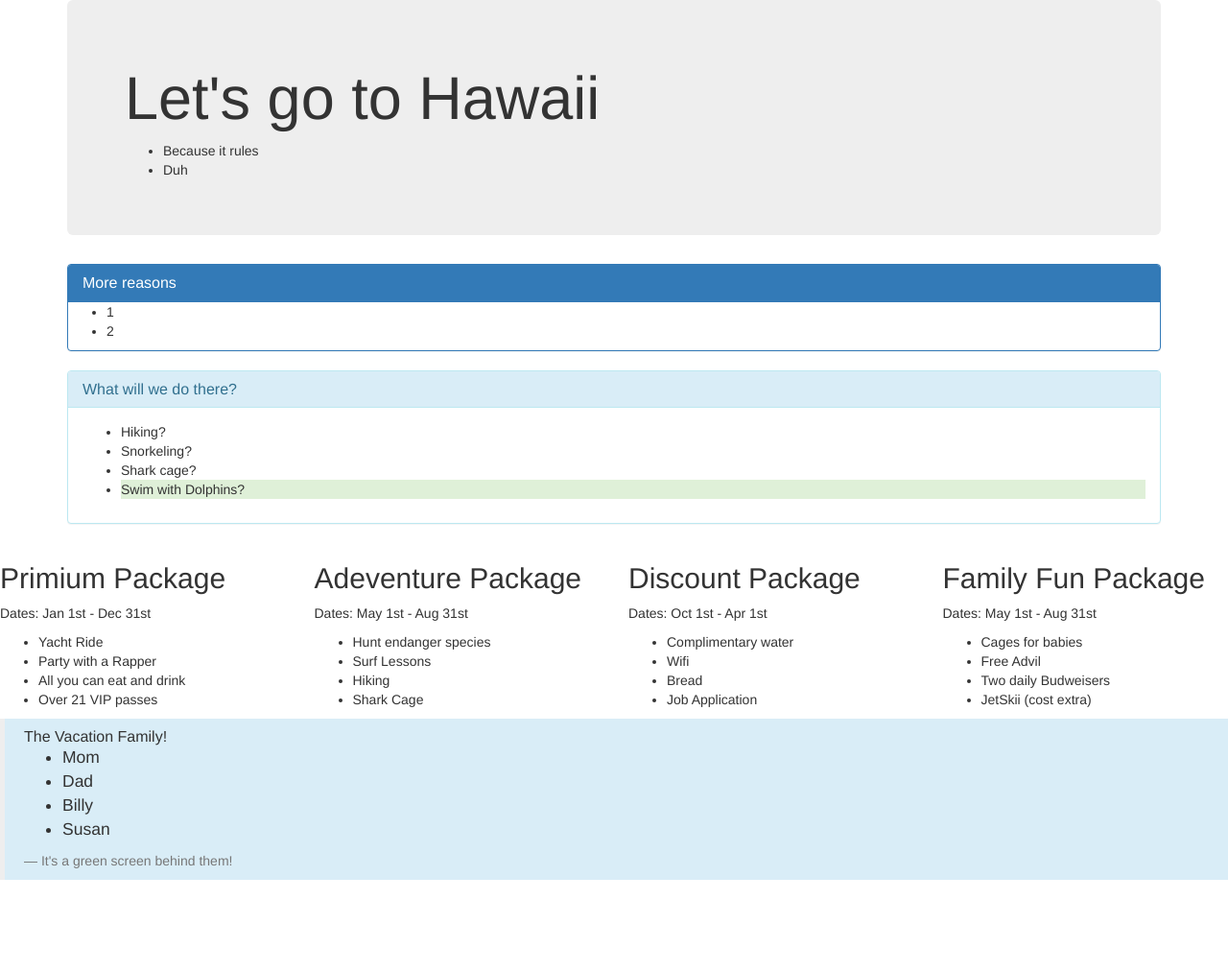
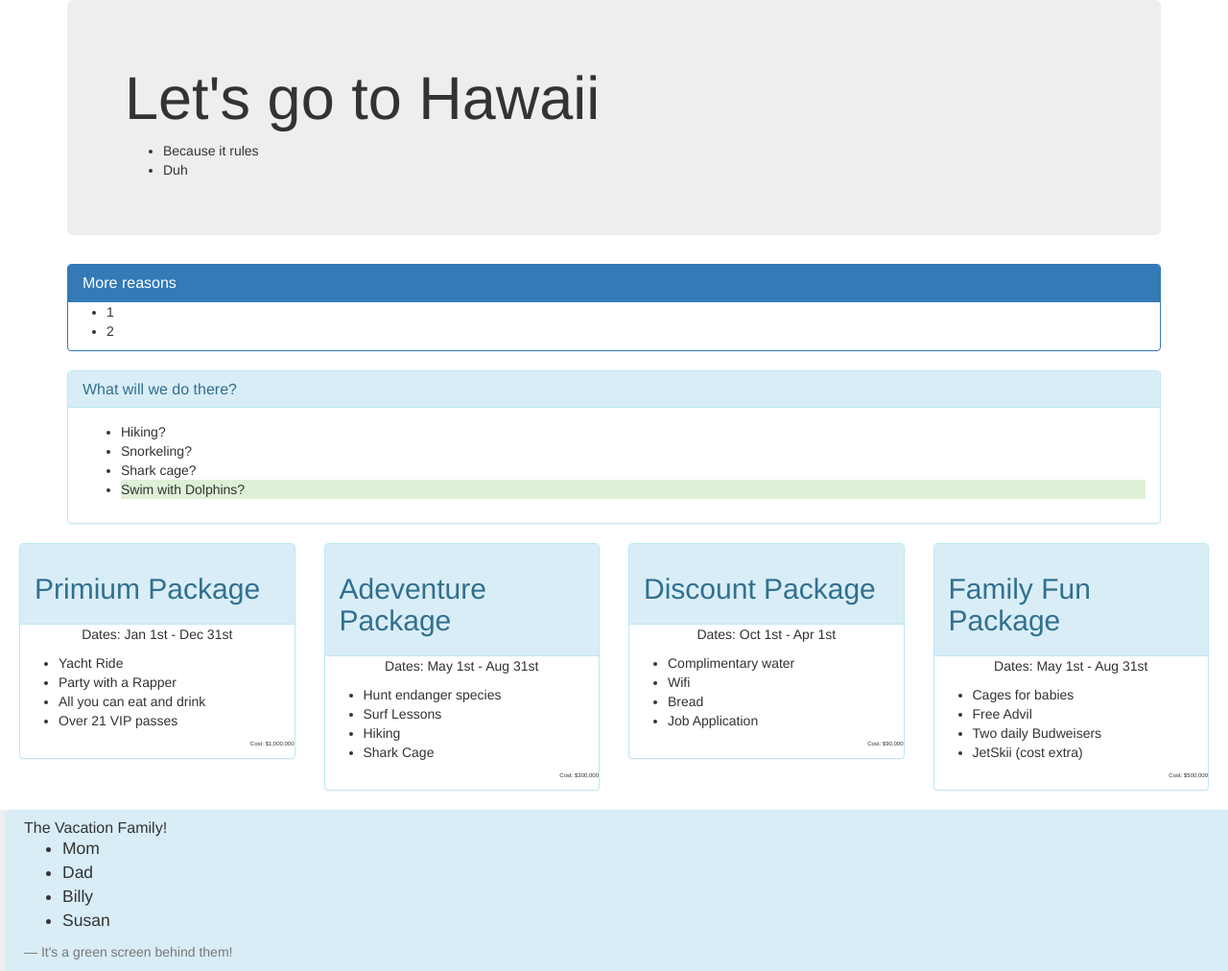
Before and after one commit to Mathew29/vacation-site, a plain HTML site: page index.html in a window 1280 px wide. Shown: the whole page at 96% size. Before the commit the page ends 937 px from the top, so only its background shows below. Drawn offline with Linux system fonts and the light colour scheme.

Commit message:
add cost, and row, date, cost styling

```diff
--- a/css/styles.css
+++ b/css/styles.css
@@ -0,0 +1,13 @@
+.cost {
+  font-size: 6px;
+  text-align: right;
+}
+
+.date {
+  text-align: center;
+}
+
+.row {
+  padding-left: 20px;
+  padding-right: 20px;
+}
--- a/index.html
+++ b/index.html
@@ -43,52 +43,64 @@
 
       <div class="row">
         <div class="col-md-3">
-          <div class="header">
+          <div class="panel panel-info">
+            <div class="panel-heading">
               <h2>Primium Package</h2>
             </div>
-          <p>Dates: Jan 1st - Dec 31st</p>
+            <p class="date">Dates: Jan 1st - Dec 31st</p>
             <ul>
               <li>Yacht Ride</li>
               <li>Party with a Rapper</li>
               <li>All you can eat and drink</li>
               <li>Over 21 VIP passes</li>
             </ul>
+            <p class="cost">Cost: $1,000,000</p>
+          </div>
         </div>
         <div class="col-md-3">
-          <div class="header">
+          <div class="panel panel-info">
+            <div class="panel-heading">
               <h2>Adeventure Package</h2>
             </div>
-          <p>Dates: May 1st - Aug 31st</p>
+            <p class="date">Dates: May 1st - Aug 31st</p>
             <ul>
               <li>Hunt endanger species</li>
               <li>Surf Lessons</li>
               <li>Hiking</li>
               <li>Shark Cage</li>
             </ul>
+            <p class="cost">Cost: $300,000</p>
+          </div>
         </div>
         <div class="col-md-3">
-          <div class="header">
+          <div class="panel panel-info">
+            <div class="panel-heading">
               <h2>Discount Package</h2>
             </div>
-          <p>Dates: Oct 1st - Apr 1st</p>
+            <p class="date">Dates: Oct 1st - Apr 1st</p>
             <ul>
               <li>Complimentary water</li>
               <li>Wifi</li>
               <li>Bread</li>
               <li>Job Application</li>
             </ul>
+            <p class="cost">Cost: $90,000</p>
+          </div>
         </div>
         <div class="col-md-3">
-          <div class="header">
+          <div class="panel panel-info">
+            <div class="panel-heading">
               <h2>Family Fun Package</h2>
             </div>
-          <p>Dates: May 1st - Aug 31st</p>
+            <p class="date">Dates: May 1st - Aug 31st</p>
             <ul>
               <li>Cages for babies</li>
               <li>Free Advil</li>
               <li>Two daily Budweisers</li>
               <li>JetSkii (cost extra)</li>
             </ul>
+            <p class="cost">Cost: $500,000</p>
+          </div>
         </div>
       </div>
 
```
Lines whose indentation alone changed are shown as unchanged.
